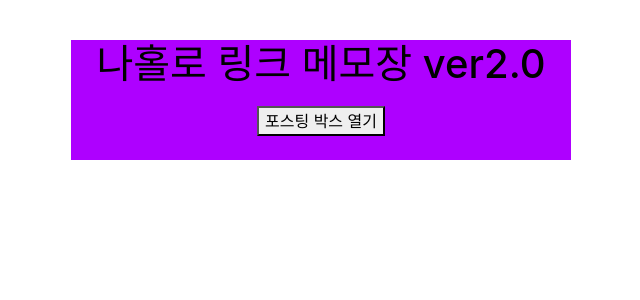
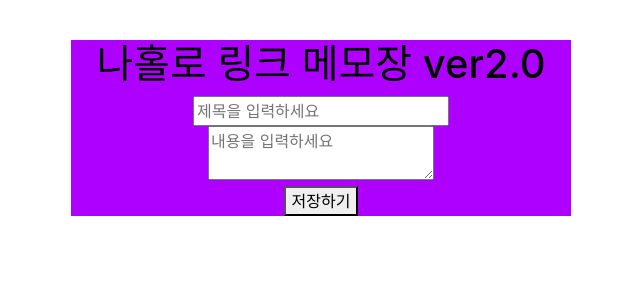
Before and after one commit to markchck/link_saver_flask, a Flask app: page / in a window 1280 px wide. Shown: the top 300 px of the page, without its empty margins (319-959 px from the left). Run offline with Flask 2, Linux system fonts and the light colour scheme; data that the repository does not hold is empty.

Commit message:
id로 된거 class명으로 바꿈 #input-title -> .input-title

```diff
--- a/app.py
+++ b/app.py
@@ -33,21 +33,19 @@ def saving():
 
 @app.route('/update', methods=["POST"])
 def update_api():
-  id_received = request.form["id"]
+  # id_received = request.form["id"]
   # title_received = request.form["title"]
   # content_received = request.form["comment"]
 
   # target_star = db.articles.find_one({'id': int(id_received)}, {'_id':False})
-  print(id_received)
-  # new_like = target_star["like"]+1
-  # db.movie_star.update_one({'id':int(id_received)}, {'$set':{'like':new_like}})
-  # pdb.set_trace()
+  # print(id_received)
   return jsonify({'result':'success'})
 
 @app.route('/delete', methods=["POST"])
 def delete_api():
-  id_received = request.form["id"]
-  db.articles.delete_one({'id': int(id_received)})
+  id_title = request.form["title"]
+  id_comment = request.form["comment"]
+  db.articles.delete_one({'title': id_title, 'comment': id_comment})
   return jsonify({'result':'success'})
 
 if __name__ == '__main__':
--- a/templates/index.html
+++ b/templates/index.html
@@ -38,7 +38,7 @@
       margin-top: 10px;
     }
     #form_control{
-      display: none;
+      /* display: none; */
     }
   </style>
 
@@ -60,7 +60,7 @@
           cardMaking(response);
         }},
         error: function (response){
-          alert("불편을 드려 죄송합니다. markchck@gmail.com으로 문의주시면 즉시 피드백 드리겠습니다.")
+          alert("죄송합니다 조회기능에 에러가 있습니다. markchck@gmail.com으로 문의주시면 즉시 피드백 드리겠습니다.")
           console.log(response)
         }
       })
@@ -84,19 +84,23 @@
         $("#card-list").append(htmlCard);
       }
     };
+    function cardChanging(id, responsed_result){
+      $(".input-title").val() = responsed_result[id].title
 
-    function cardChanging(id, responsed_result){
-      $.ajax({
+
+      ,$.ajax({
         type: "POST",
         url: "/update",
         data:{
-          "id" : id,
           "title" : responsed_result[id].title,
           "comment" : responsed_result[id].comment
         },
         success: function(responsed_result){
           console.log(responsed_result)
           window.location.reload();
+        },error: function(res){
+          alert("죄송합니다. 수정 기능에 에러가 있습니다. markchck@gmail.com으로 문의주시면 즉시 피드백 드리겠습니다.")
+          consol.log(res)
         }
       })
     };
@@ -105,39 +109,44 @@
         type: "POST",
         url: "/delete",
         data: {
-          "id" : id
+          "title" : responsed_result[id].title,
+          "comment" : responsed_result[id].comment
         },
         success: function(responsed_result){
           window.location.reload();
+        },
+        error: function(res){
+          alert("죄송합니다. 삭제기능에 에러가 있습니다. markchck@gmail.com으로 문의주시면 즉시 피드백 드리겠습니다.")
+          consol.log(res)
         }
       })
     }
-    function button_control() {
-      if ($("#form_control").css("display") == "block") {
-        $("#form_control").css({
-          'display' : "none",
-          'color' : 'red'
-        })
-        // $("#form_control").hide();
-        $("#button_control").text("포스팅 박스 열기");
-      }else {
-        $("#form_control").show();
-        $("#button_control").text("포스팅 박스 닫기");
-      }
-    }
+    // function button_control() {
+    //   if ($("#form_control").css("display") == "block") {
+    //     $("#form_control").css({
+    //       'display' : "none",
+    //       'color' : 'red'
+    //     })
+    //     // $("#form_control").hide();
+    //     $("#button_control").text("포스팅 박스 열기");
+    //   }else {
+    //     $("#form_control").show();
+    //     $("#button_control").text("포스팅 박스 닫기");
+    //   }
+    // }
     function submit(){
       $.ajax({
         type: "POST",
         url: "/memo",
         data: {
-          "input-title" : $("#input-title").val(),
-          "input-text" : $("#input-text").val()
+          "input-title" : $(".input-title").val(),
+          "input-text" : $(".input-text").val()
         },
         success: function(res){
           window.location.reload();
         },
         error: function(res){
-          alert("불편을 드려 죄송합니다. markchck@gmail.com으로 문의주시면 즉시 피드백 드리겠습니다.")
+          alert("죄송합니다. 제출기능에 에러가 있습니다. markchck@gmail.com으로 문의주시면 즉시 피드백 드리겠습니다.")
           consol.log(res)
         }
       })
@@ -149,10 +158,10 @@
   <div class="wrap">
     <div class="divbox">
       <div class="title"> <h1>나홀로 링크 메모장 ver2.0</h1></div>
-      <button id="button_control" onclick="button_control()">포스팅 박스 열기</button> <br><br>
+      <!-- <button id="button_control" onclick="button_control()">포스팅 박스 열기</button> <br><br> -->
       <div id="form_control">
-        <input type="text" id="input-title" placeholder="제목을 입력하세요"></input> <br>
-        <textarea id="input-text" placeholder="내용을 입력하세요"></textarea> <br>
+        <input type="text" class="input-title" placeholder="제목을 입력하세요"></input> <br>
+        <textarea class="input-text" placeholder="내용을 입력하세요"></textarea> <br>
         <button type="submit" onclick="submit()">저장하기</button>
       </div>
     </div>
```
